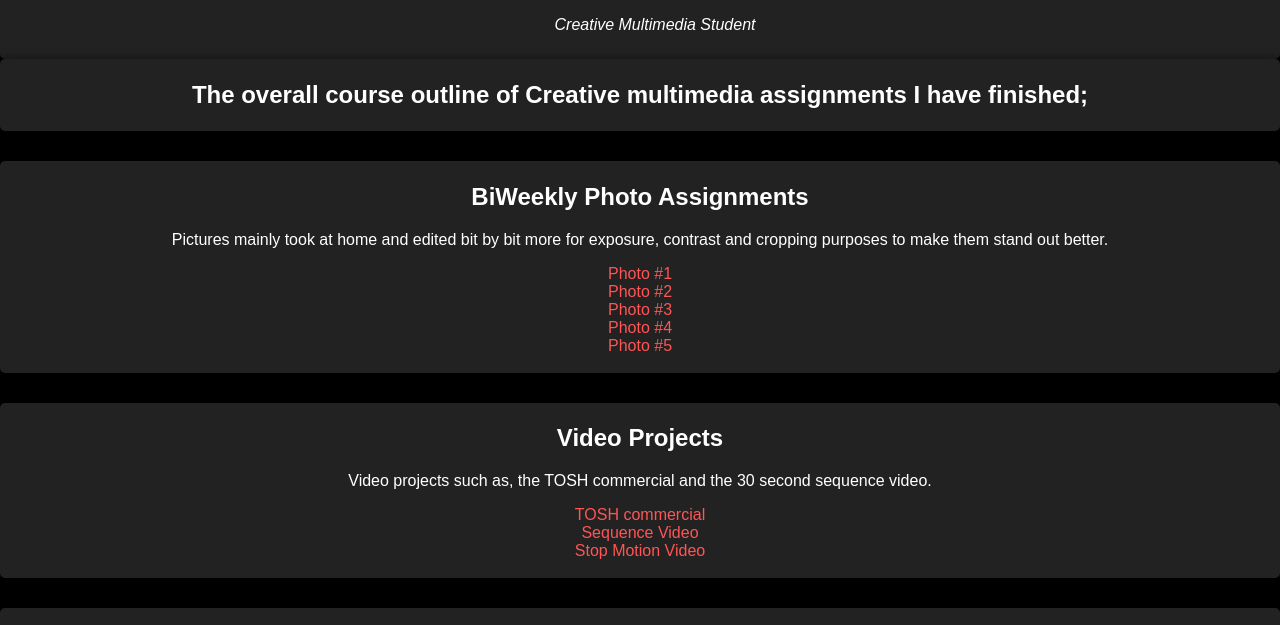
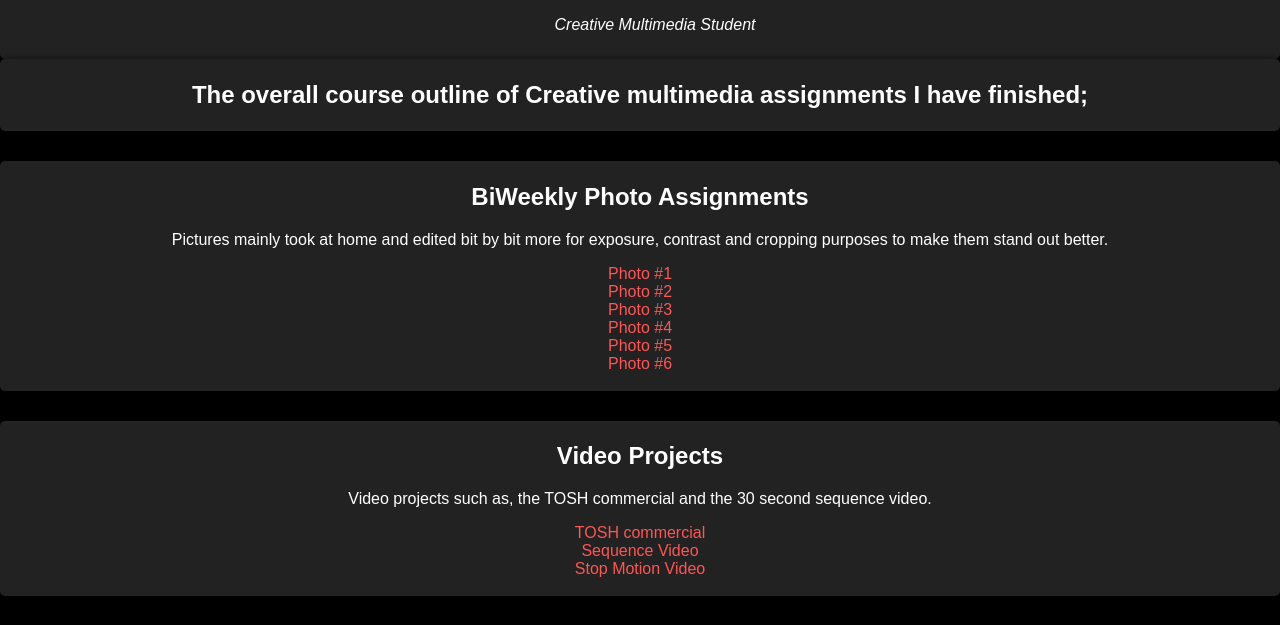
Before and after one commit to JiggyJags7/JaegersPortfolio, a plain HTML site: page index.html in a window 1280 px wide. Shown: the part 445-1070 px from the top of the page. Drawn offline with Linux system fonts and the light colour scheme.

Commit message:
Update index.html

```diff
--- a/index.html
+++ b/index.html
@@ -31,6 +31,7 @@
        <li><a href="https://drive.google.com/file/d/10uJapJ1KX3WPr-3WjUR4rDNwV6_gyPsM/view" target="_blank">Photo #3</a></li>
        <li><a href="https://drive.google.com/file/d/1e3vq3mTC5e6s7VVKXnqf7NK5-eYu95F7/view" target="_blank">Photo #4</a></li>
        <li><a href="https://drive.google.com/file/d/1oxZwQk0pXpUV3ePzj26PbjuP9XVZy0k3/view" target="_blank">Photo #5</a></li>
+       <li><a href="https://drive.google.com/file/d/18WYtlmdn6jPSCsdVRXudZKHKv3ln6m0p/view?usp=sharing" target="_blank">Photo #6</a></li>
        </ul>
     </section>
 
```
